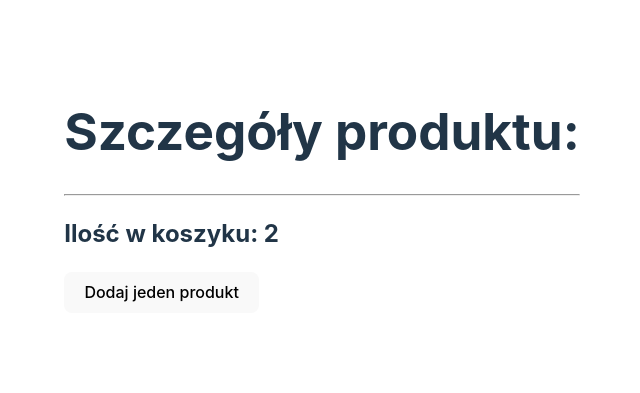
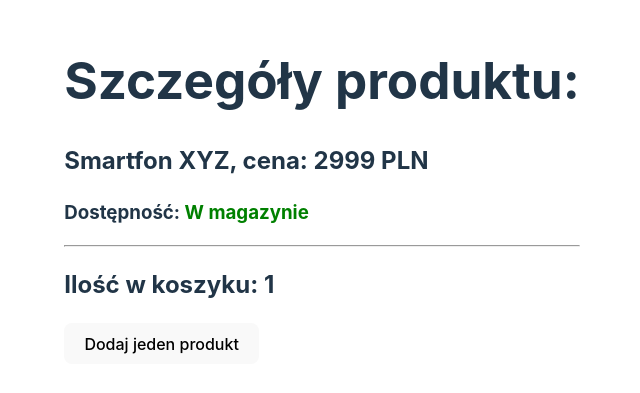
Before and after one commit to lukas-sikora/zadania-react, a React (Vite) app in the folder react-training/: page / in a window 1280 px wide. Shown: the part 209-602 px from the top of the page, without its empty margins (318-958 px from the left). Built offline with nearby package versions, Linux system fonts and the light colour scheme.

Commit message:
react-memo-task/3-solution

```diff
--- a/react-training/src/App.jsx
+++ b/react-training/src/App.jsx
@@ -1,19 +1,32 @@
+import { useState, useMemo } from "react";
+
+import { ProductDetailsMemo } from "./components/ProductDetails";
+
 const App = () => {
-  const product = { name: "Smartfon XYZ", price: 2999 };
+  const [quantity, setQuantity] = useState(1);
+
+  const product = useMemo(() => ({ name: "Smartfon XYZ", price: 2999 }), []);
+
+  const children = useMemo(
+    () => (
+      <h3>
+        Dostępność: <span>W magazynie</span>
+      </h3>
+    ),
+    []
+  );
 
   return (
     <>
       <h1>Szczegóły produktu:</h1>
+      <ProductDetailsMemo product={product}>{children}</ProductDetailsMemo>
       <hr />
-      <h2>Ilość w koszyku: 2</h2>
-      <button
-        onClick={() => {
-          "zmień stan produktu";
-        }}
-      >
+      <h2>Ilość w koszyku: {quantity}</h2>
+      <button onClick={() => setQuantity((prev) => prev + 1)}>
         Dodaj jeden produkt
       </button>
     </>
   );
 };
+
 export default App;
--- /dev/null
+++ b/react-training/src/components/ProductDetails.jsx
@@ -0,0 +1,16 @@
+import { memo } from "react";
+
+const ProductDetails = ({ product, children }) => {
+  console.log("renderowanie product details");
+
+  return (
+    <>
+      <h2>
+        {product.name}, cena: {product.price} PLN
+      </h2>
+      {children}
+    </>
+  );
+};
+
+export const ProductDetailsMemo = memo(ProductDetails);
--- a/react-training/src/index.css
+++ b/react-training/src/index.css
@@ -67,3 +67,7 @@ button:focus-visible {
     background-color: #f9f9f9;
   }
 }
+
+span {
+  color: green;
+}
```
